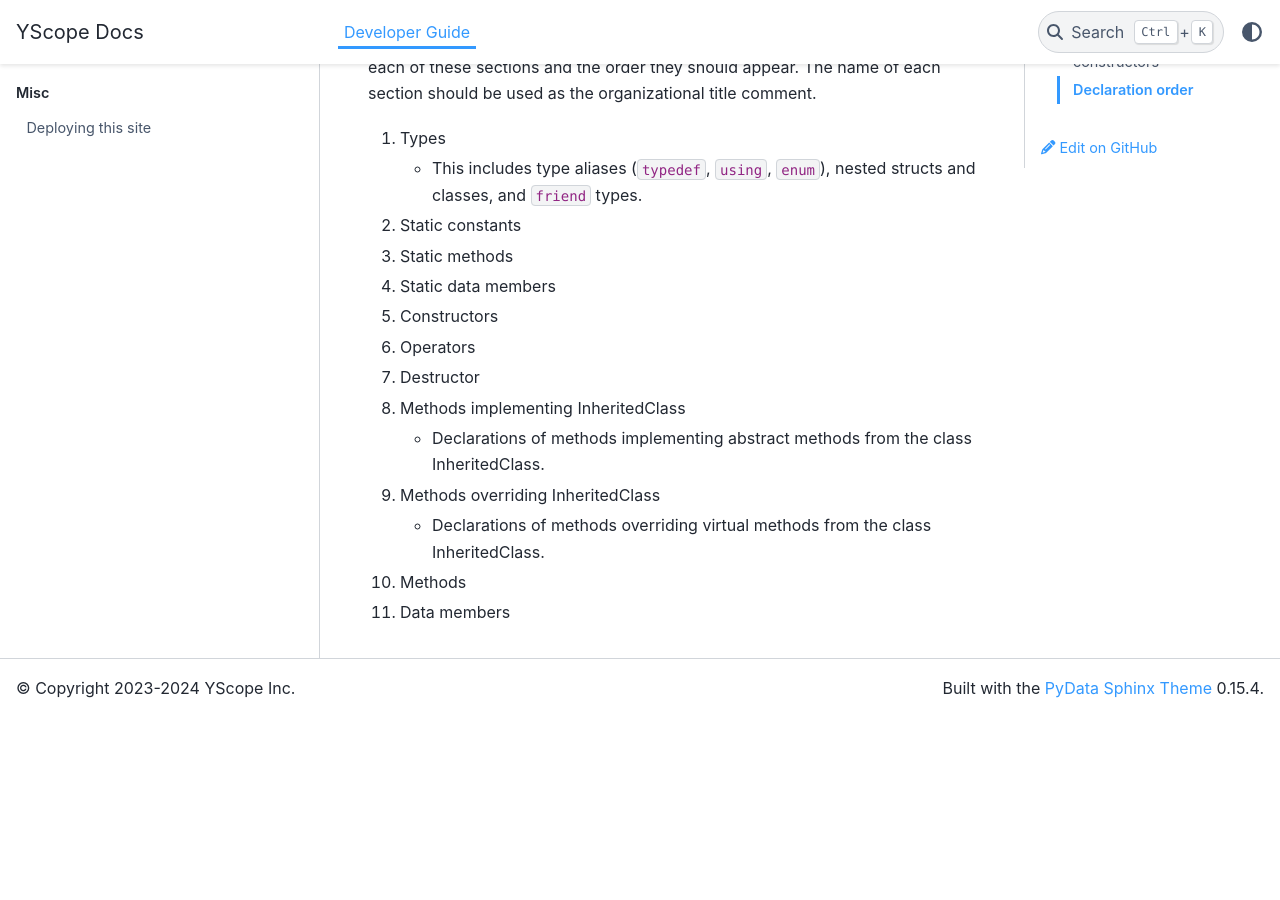
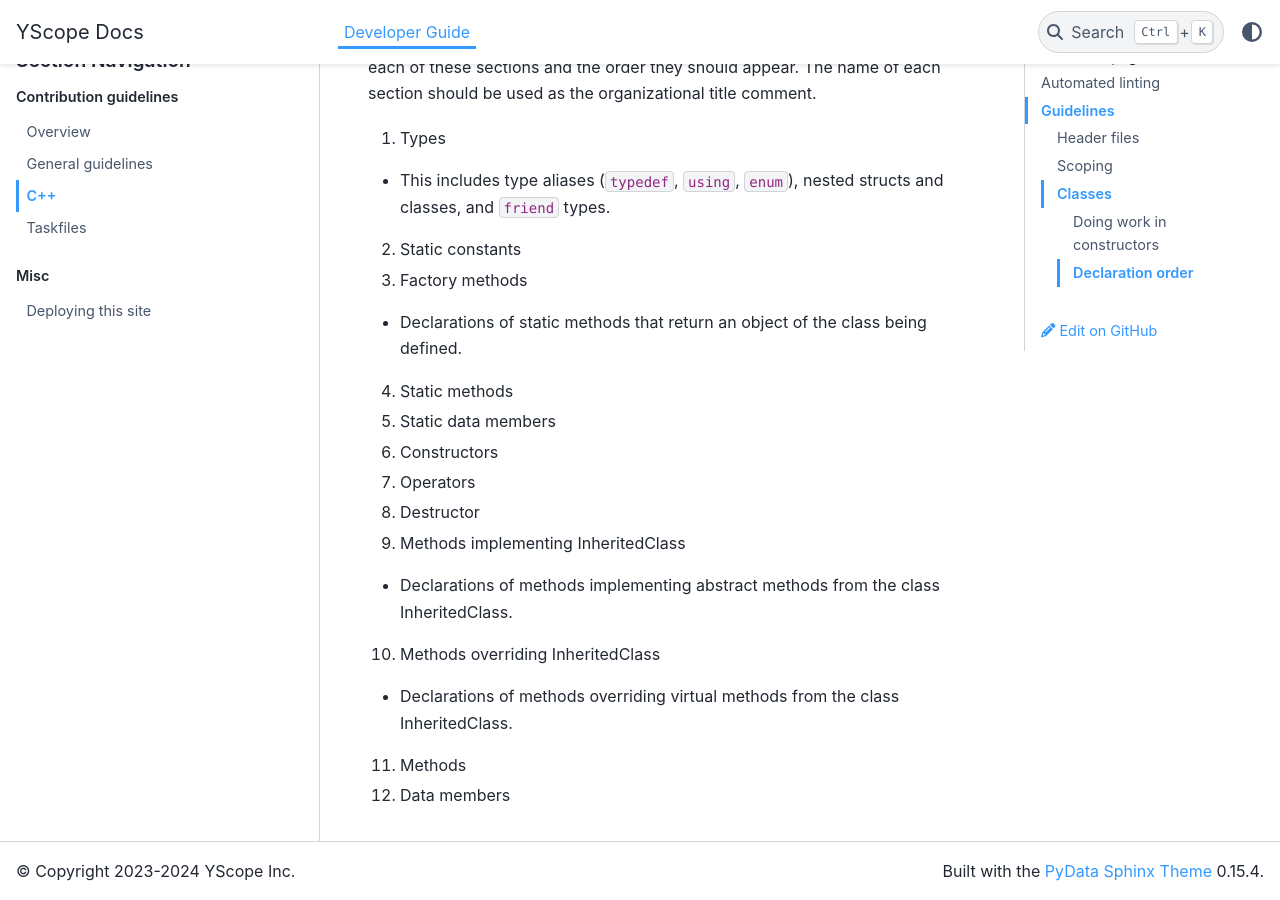
Before and after one commit to y-scope/yscope-docs, a Sphinx documentation site: the page built from docs/dev-guide/contrib-guides-cpp.md, in a window 1280 px wide and 900 px high, scrolled down 3755 px. Built offline with Sphinx 7.4.7 and the PyData theme 0.15.4, drawn with Linux system fonts in a browser that asks for light colours; before the commit the page ends 4472 px from its top, so only the background shows below that.

Commit message:
Add factory methods; fix indent to 2.

```diff
--- a/docs/dev-guide/contrib-guides-cpp.md
+++ b/docs/dev-guide/contrib-guides-cpp.md
@@ -140,20 +140,22 @@
 comment.
 
 1. Types
-    * This includes type aliases (`typedef`, `using`, `enum`), nested structs and classes, and
-      `friend` types.
+  * This includes type aliases (`typedef`, `using`, `enum`), nested structs and classes, and
+    `friend` types.
 2. Static constants
-3. Static methods
-4. Static data members
-5. Constructors
-6. Operators
-7. Destructor
-8. Methods implementing InheritedClass
-    * Declarations of methods implementing abstract methods from the class InheritedClass.
-9. Methods overriding InheritedClass
-    * Declarations of methods overriding virtual methods from the class InheritedClass.
-10. Methods
-11. Data members
+3. Factory methods
+  * Declarations of static methods that return an object of the class being defined.
+4. Static methods
+5. Static data members
+6. Constructors
+7. Operators
+8. Destructor
+9. Methods implementing InheritedClass
+  * Declarations of methods implementing abstract methods from the class InheritedClass.
+10. Methods overriding InheritedClass
+  * Declarations of methods overriding virtual methods from the class InheritedClass.
+11. Methods
+12. Data members
 
 [adding-cpp-linting]: https://github.com/y-scope/yscope-dev-utils/blob/main/docs/lint-tools-cpp.md
 [clang-format-config]: https://github.com/y-scope/yscope-dev-utils/blob/main/lint-configs/.clang-format
```
